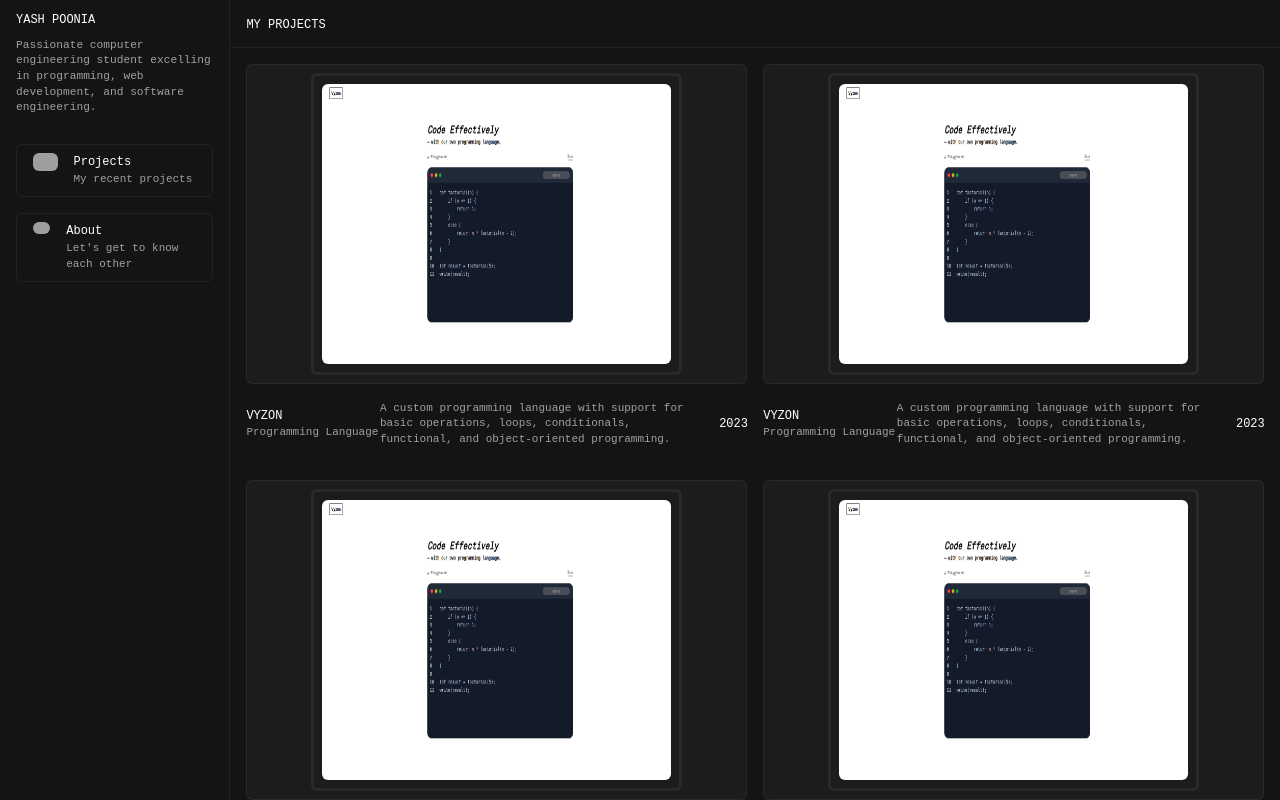
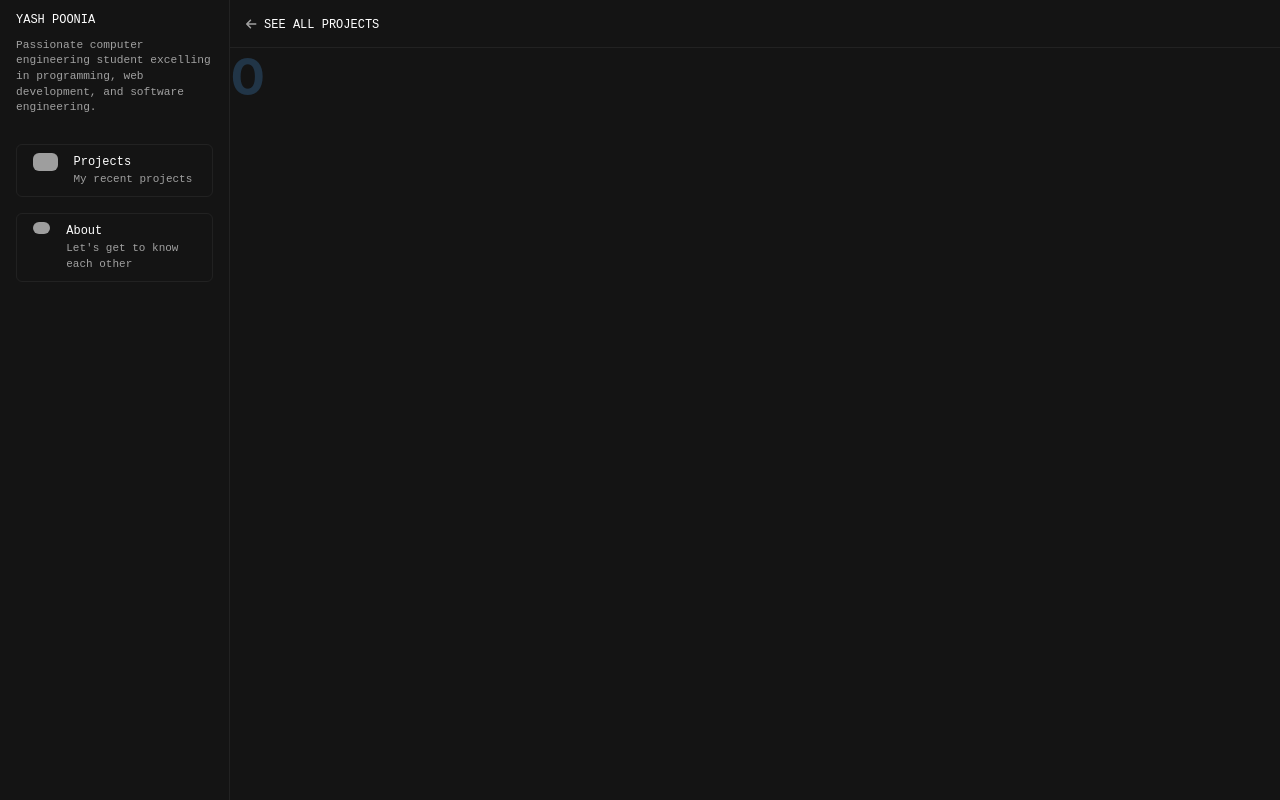
Before and after one commit to yash7xm/Portfolio, a React (Vite) app: page / in a window 1280 px wide. Both pictures are taken after a click on the element 496 px from the left and 264 px from the top of the page. Built offline with nearby package versions, Linux system fonts and the light colour scheme; grey boxes are pictures that could not be loaded.

Commit message:
expand project added

```diff
--- /dev/null
+++ b/src/Components/ExpandProject.jsx
@@ -0,0 +1,11 @@
+import '../assets/Styles/ExpandProject.css'
+
+function ExpandProject({index}) {
+    return(
+        <>
+            <h1>{index}</h1>
+        </>
+    )
+}
+
+export default ExpandProject
--- a/src/Components/Project.jsx
+++ b/src/Components/Project.jsx
@@ -2,9 +2,9 @@ import '../assets/Styles/Project.css'
 import { FontAwesomeIcon } from '@fortawesome/react-fontawesome'
 import { faArrowRight } from '@fortawesome/free-solid-svg-icons'
 
-function Project() {
+function Project({index, changeView}) {
     return (
-        <div className="project">
+        <div className="project" onClick={() => changeView(index)}>
             <div className="project-img">
                 <div className="img">
                     <img src="src/assets/Images/img.png" alt="Vyzon" />
--- a/src/Components/Projects.jsx
+++ b/src/Components/Projects.jsx
@@ -1,21 +1,45 @@
+import { useState } from 'react'
 import '../assets/Styles/Projects.css'
 import Project from './Project'
+import ExpandProject from './ExpandProject';
+import { FontAwesomeIcon } from '@fortawesome/react-fontawesome'
+import { faArrowLeft } from '@fortawesome/free-solid-svg-icons'
 
 function Projects() {
+    const [view, setView] = useState(-1);
+
+    const changeView = (index) => {
+        console.log(index);
+        setView(index);
+    }
+
+    let projects = [];
+
+    for (let i = 0; i < 6; i++) {
+        projects.push(<Project index={i} changeView = {changeView} />);
+    }
+
     return (
-       <div className="projects">
+        <div className="projects">
             <div className="header">
-                <div className='project-btn'>My Projects</div>
+                {view === -1 ? (
+                    <div className='project-btn'>My Projects</div>
+                ) :
+                (
+                    <div className='project-btn return-btn' onClick={() => changeView(-1)}>
+                        <FontAwesomeIcon icon={faArrowLeft} color='rgba(255, 255, 255, 0.6)'/>
+                        <span> </span>
+                        See All Projects
+                    </div>
+                )}
+
             </div>
-            <div className="projects-grid">
-                <Project />
-                <Project />
-                <Project />
-                <Project />
-                <Project />
-                <Project />
-            </div>
-       </div>
+            {view === -1 ? (
+                <div className="projects-grid">
+                    {...projects}
+                </div>
+            ) : <ExpandProject index = {view}/>}
+        </div>
     )
 }
 
--- /dev/null
+++ b/src/assets/Styles/ExpandProject.css
@@ -0,0 +1,6 @@
+h1 {
+    height: 100%;
+    width: 100%;
+    position: relative;
+    top: 6%;
+}
--- a/src/assets/Styles/Project.css
+++ b/src/assets/Styles/Project.css
@@ -80,3 +80,7 @@ img {
 .project:hover .project-date {
     transform: translateX(-10%);
 }
+
+.return-btn {
+    cursor: pointer;
+}
--- a/src/assets/Styles/Projects.css
+++ b/src/assets/Styles/Projects.css
@@ -6,8 +6,12 @@
 
 .header {
     height: 6%;
+    width: 100%;
     padding: 1rem;
-    border-bottom: 1px solid  rgba(255, 255, 255, 0.06);
+    border-bottom: 1px solid rgba(255, 255, 255, 0.06);
+    position: fixed;
+    z-index: 9999999;
+    background-color: hsl(0, 0%, 8%);
 }
 
 .project-btn {
@@ -22,4 +26,6 @@
     grid-template-columns: repeat(2, 1fr);
     gap: 1rem;
     padding: 1rem;
+    position: relative;
+    top: 6%;
 }
```
